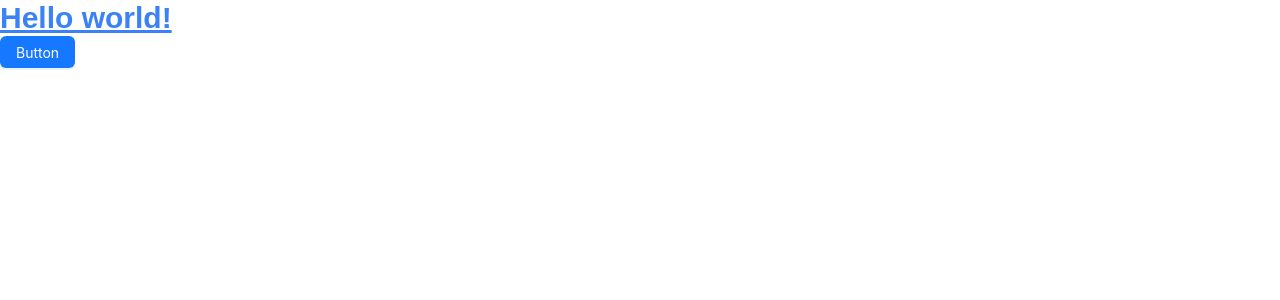
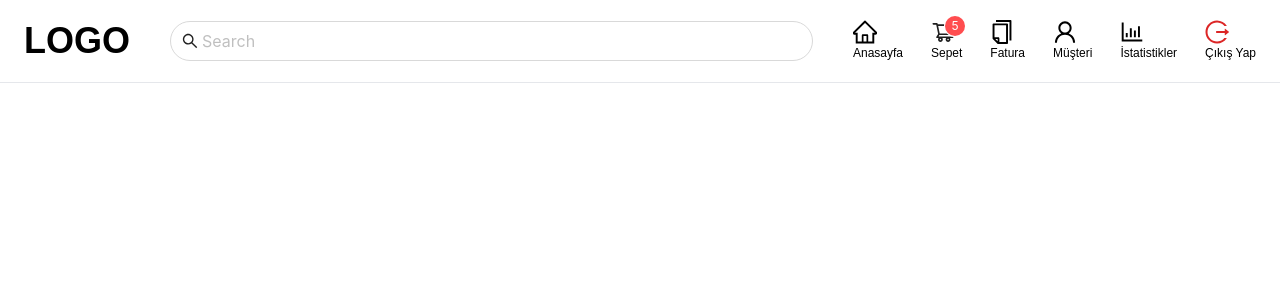
Before and after one commit to atifsimsek/pos-application, a React (Create React App) app in the folder client/: page / in a window 1280 px wide. Shown: the top 300 px of the page. Built offline with nearby package versions, Linux system fonts and the light colour scheme.

Commit message:
header completed

```diff
--- a/client/src/App.jsx
+++ b/client/src/App.jsx
@@ -1,12 +1,9 @@
-import { Button } from "antd";
+import Header from "./components/Header";
 
 function App() {
   return (
     <div className="App">
-      <h1 className="text-3xl font-bold text-blue-500 underline">
-        Hello world!
-      </h1>
-      <Button type="primary">Button</Button>
+      <Header />
     </div>
   );
 }
--- /dev/null
+++ b/client/src/components/Header/index.jsx
@@ -0,0 +1,106 @@
+import React, { useEffect, useMemo, useState } from "react";
+import { Badge, Input } from "antd";
+import {
+  SearchOutlined,
+  HomeOutlined,
+  ShoppingCartOutlined,
+  CopyOutlined,
+  UserOutlined,
+  BarChartOutlined,
+  LogoutOutlined,
+} from "@ant-design/icons";
+import useWindowWidth from "../../hooks/useWindowWitdh";
+
+const Header = () => {
+  const [isMobile, setIsMobile] = useState(null);
+  const { width } = useWindowWidth();
+
+  const windowWidth = useMemo(() => {
+    if (width <= 768) return width;
+  }, [width]);
+
+  const menuLinks = useMemo(
+    () => [
+      {
+        name: "Anasayfa",
+        Icon: <HomeOutlined className="md:text-2xl text-xl" />,
+      },
+      {
+        name: "Sepet",
+        Icon: (
+          <Badge count={5} offset={[0, 6]}>
+            <ShoppingCartOutlined className="md:text-2xl text-xl" />
+          </Badge>
+        ),
+      },
+      {
+        name: "Fatura",
+        Icon: <CopyOutlined className="md:text-2xl text-xl" />,
+      },
+      {
+        name: "Müşteri",
+        Icon: <UserOutlined className="md:text-2xl text-xl" />,
+      },
+      {
+        name: "İstatistikler",
+        Icon: <BarChartOutlined className="md:text-2xl text-xl" />,
+      },
+      {
+        name: "Çıkış Yap",
+        Icon: <LogoutOutlined className="md:text-2xl text-xl text-red-600 " />,
+      },
+    ],
+    []
+  );
+
+  useEffect(() => {
+    if (windowWidth <= 768) {
+      setIsMobile(1);
+    } else {
+      setIsMobile(null);
+    }
+  }, [windowWidth]);
+  return (
+    <div className="header-wrapper border-b mb-6">
+      <header className="py-4 px-6 flex justify-between items-center gap-10">
+        <div className="logo">
+          <a href="/">
+            <h2 className="uppercase text-2xl font-bold md:text-4xl ">Logo</h2>
+          </a>
+        </div>
+        <div className="header-search flex-1 flex justify-center ">
+          <Input
+            className="rounded-full max-w-[800px]"
+            size="large"
+            placeholder="Search"
+            prefix={<SearchOutlined />}
+          />
+        </div>
+        <div
+          className="menu-links flex justify-between items-center gap-7 md:static fixed bottom-0 left-0
+        md:w-auto w-screen md:bg-transparent bg-white md:border-t-0 border-t md:px-0 px-4 py-1"
+        >
+          {menuLinks.map((link, index) =>
+            isMobile === index ? null : (
+              <a
+                key={index}
+                href="/"
+                className={`menu-link flex flex-col hover:text-[#40a9ff] transition-all`}
+              >
+                {link.Icon}
+                <span className="md:text-[12px] text-[10px]">{link.name}</span>
+              </a>
+            )
+          )}
+        </div>
+        <a href="/" className="md:hidden flex">
+          <Badge count={5} offset={[0, 6]}>
+            <ShoppingCartOutlined className="md:text-2xl text-xl" />
+          </Badge>
+        </a>
+      </header>
+    </div>
+  );
+};
+
+export default Header;
--- /dev/null
+++ b/client/src/hooks/useWindowWitdh.js
@@ -0,0 +1,26 @@
+import { useState, useEffect } from "react";
+
+function useWindowWidth() {
+  const [windowWidth, setwindowWidth] = useState({
+    width: window.innerWidth,
+  });
+
+  useEffect(() => {
+    function handleResize() {
+      setwindowWidth({
+        width: window.innerWidth,
+      });
+    }
+
+    window.addEventListener("resize", handleResize);
+
+    // Temizlik fonksiyonu
+    return () => {
+      window.removeEventListener("resize", handleResize);
+    };
+  }, []);
+
+  return windowWidth;
+}
+
+export default useWindowWidth;
```
